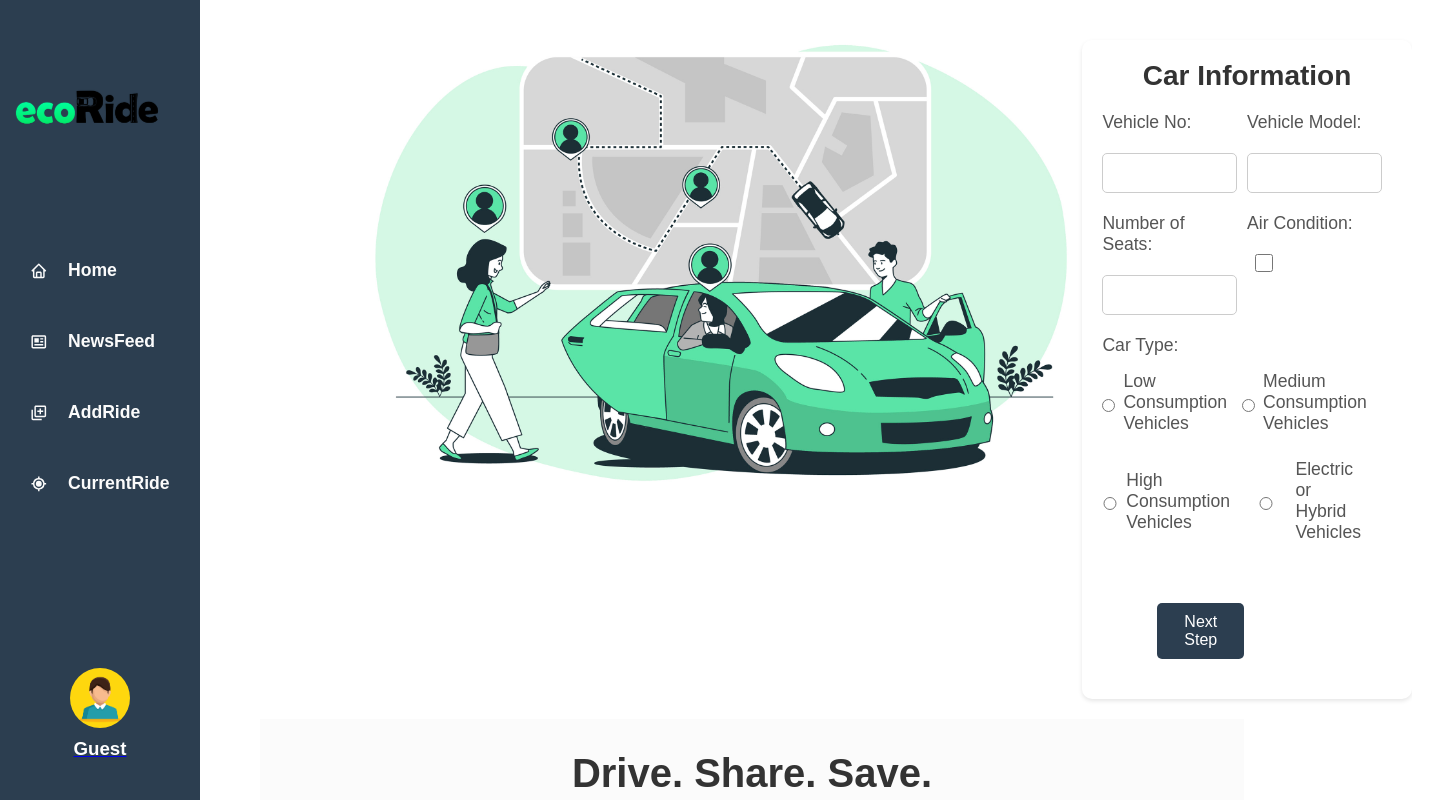
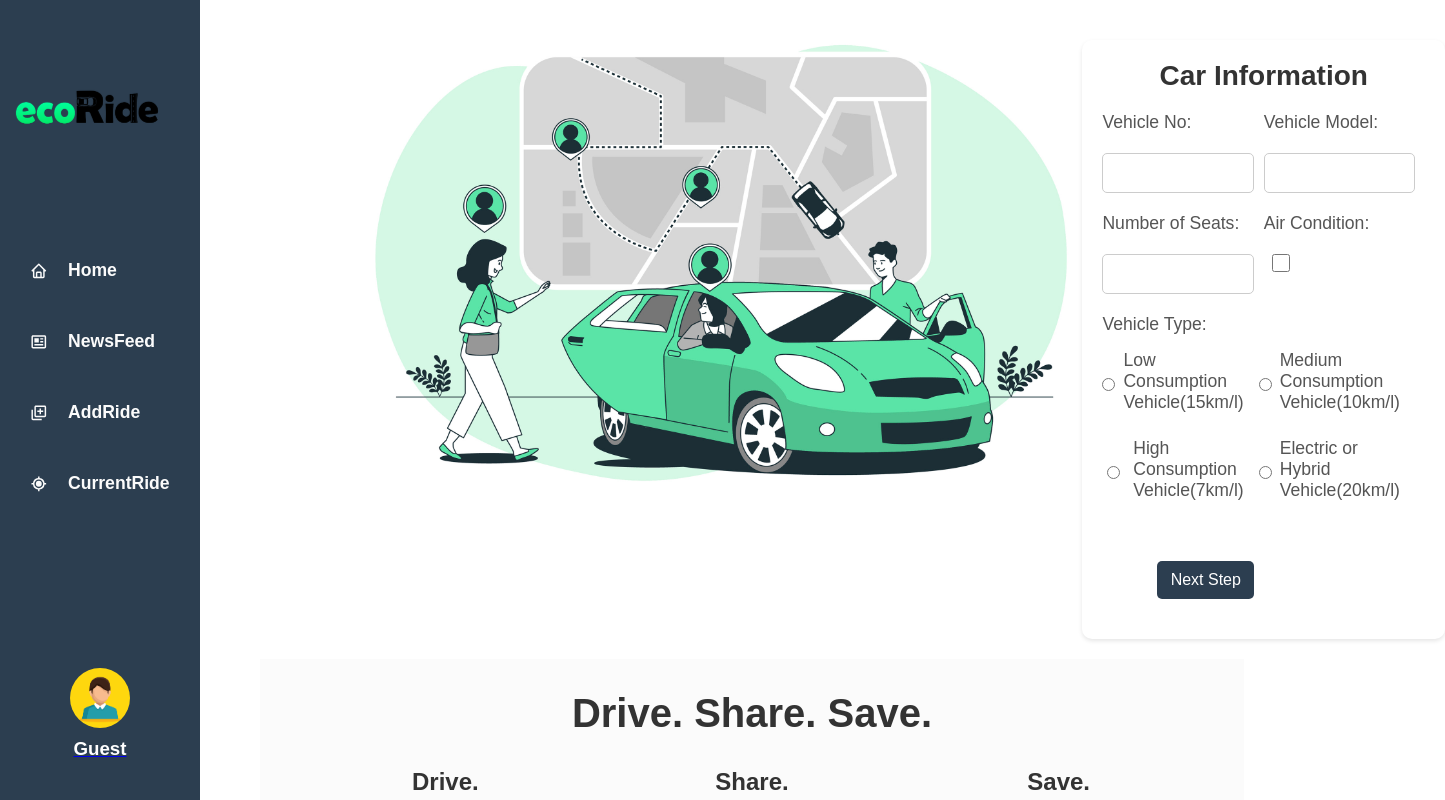
Before and after one commit to Vithusan19/EcoRide, a React (Create React App) app in the folder frontend/: page /addride in a window 1280 px wide. Shown: the top 800 px of the page, 1445 px wide, since content can reach past the window. Built offline with nearby package versions, Linux system fonts and the light colour scheme.

Commit message:
fuel added

```diff
--- a/frontend/src/pages/Addride.js
+++ b/frontend/src/pages/Addride.js
@@ -287,7 +287,7 @@ const Addride = () => {
                 </div>
                 <div className="form-row-add">
                   <div className="form-group-add">
-                    <label>Car Type:</label>
+                    <label>Vehicle Type:</label>
                     <div className="radio-group">
                       <div className="radio-row">
                         <label>
@@ -299,7 +299,7 @@ const Addride = () => {
                             onChange={handleChange}
                             required
                           />
-                          Low Consumption Vehicles
+                          Low Consumption Vehicle(15km/l)
                         </label>
                         <label>
                           <input
@@ -310,7 +310,7 @@ const Addride = () => {
                             onChange={handleChange}
                             required
                           />
-                          Medium Consumption Vehicles
+                          Medium Consumption Vehicle(10km/l)
                         </label>
                       </div>
                       <div className="radio-row">
@@ -323,7 +323,7 @@ const Addride = () => {
                             onChange={handleChange}
                             required
                           />
-                          High Consumption Vehicles
+                          High Consumption Vehicle(7km/l)
                         </label>
                         <label>
                           <input
@@ -334,7 +334,7 @@ const Addride = () => {
                             onChange={handleChange}
                             required
                           />
-                          Electric or Hybrid Vehicles
+                          Electric or Hybrid Vehicle(20km/l)
                         </label>
                       </div>
                     </div>
```
